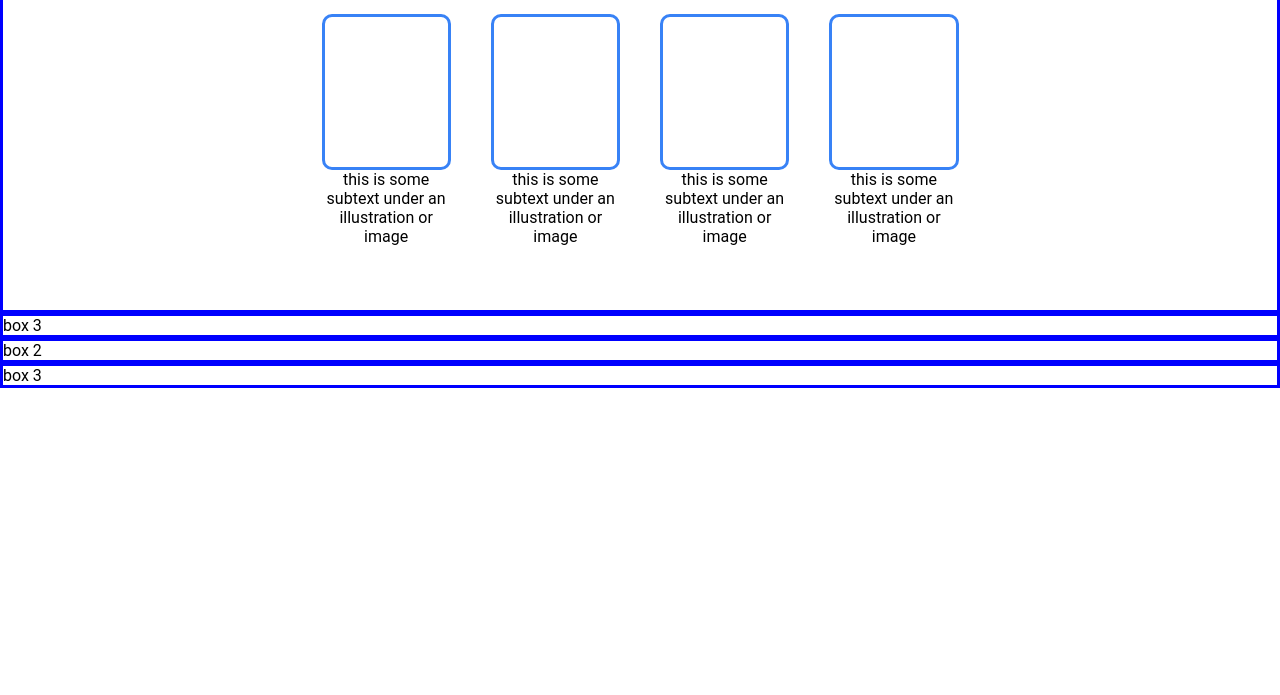
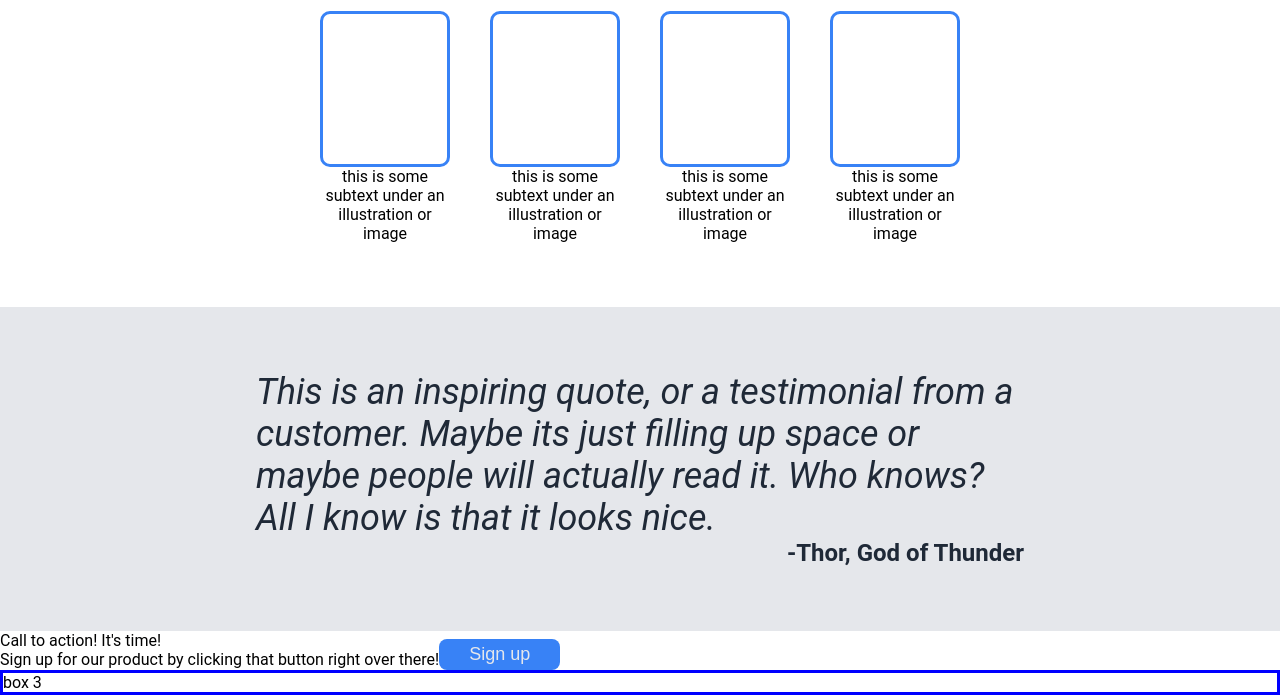
Before and after one commit to Elmir-Zeynalov/odin-landing-page, a plain HTML site: page index.html in a window 1280 px wide. Shown: the part 480-1175 px from the top of the page. Before the commit the page ends 868 px from the top, so only its background shows below. Drawn offline with Linux system fonts and the light colour scheme.

Commit message:
started working on call to action part

```diff
--- a/index.html
+++ b/index.html
@@ -44,7 +44,6 @@
                 </div>
             </div>
         </div>
-
         <div class="information-section">
             <div class="box-2">
                 <div class="information-section-title">
@@ -86,8 +85,35 @@
                 </div>
             </div>
         </div>
-        <div class="box-3">box 3</div>
-        <div class="box-4">box 2</div>
+        <div class="quote-section">
+            <div class="quote-container">
+                <div class="quote">
+                    This is an inspiring quote, or a testimonial from a customer.
+                    Maybe its just filling up space or maybe people will actually read it. Who knows?
+                    All I know is that it looks nice.
+                </div>
+                <div class="author">
+                    -Thor, God of Thunder
+                </div>
+            </div>
+        </div>
+
+        <div class="call-to-action-section">
+            <div class="call-to-action">
+                <div class="call-to-action-text">
+                    <div class="call-to-action-title">
+                        Call to action! It's time!
+                    </div>
+                    <div class="call-to-action-body">
+                        Sign up for our product by clicking that button right over there!
+                    </div>
+                </div>
+                <div class="call-to-action-button">
+                    <button class="sign-up-button secondary-text button-call-to-action">Sign up</button>
+                </div>
+            </div>
+
+        </div>
         <div class="box-5">box 3</div>
     </div>
 </body>
--- a/styles.css
+++ b/styles.css
@@ -35,12 +35,12 @@ html, body {
 }
 
 .box-2 {
-    border: solid blue;
+
 
 }
 
 .box-3 {
-    border: solid blue;
+
     flex-grow: 1; /* Let it grow to fill the available space */
 }
 
@@ -170,3 +170,30 @@ html, body {
     text-align: center;
     margin: 30px;
 }
+
+
+.quote-section{
+    background-color: #E5E7EB;
+}
+.quote-container {
+    margin-top: 5%;
+    margin-bottom: 5%;
+}
+.quote {
+    font-size: 36px;
+    color: #1F2937;
+    font-style: italic;
+    margin-left: 20%;
+    margin-right: 20%;
+}
+.author {
+    font-size: 24px;
+    color: #1F2937;
+    font-weight: bold;
+    text-align: right;
+    margin-right: 20%;
+}
+
+.call-to-action {
+    display: flex;
+}
```
